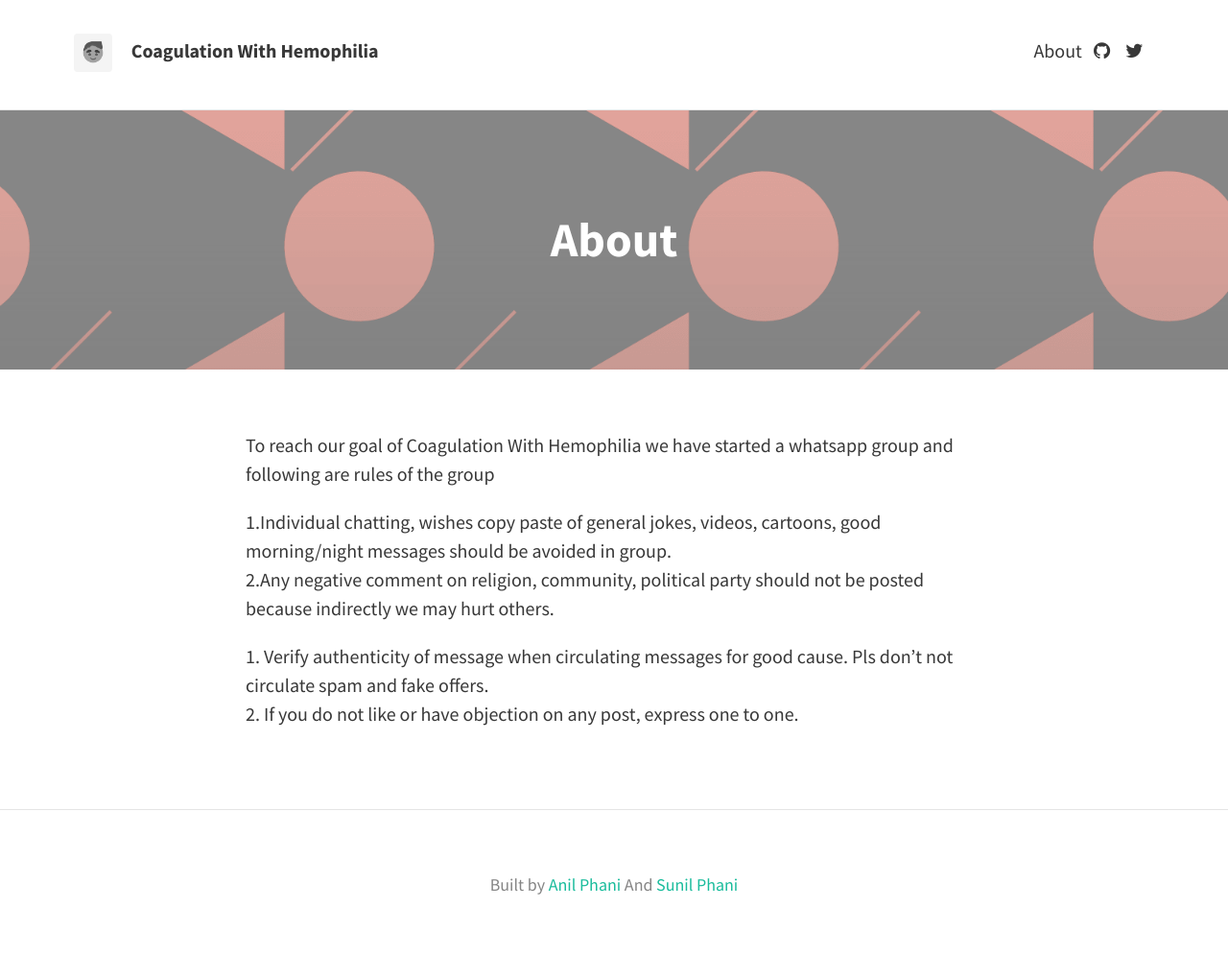
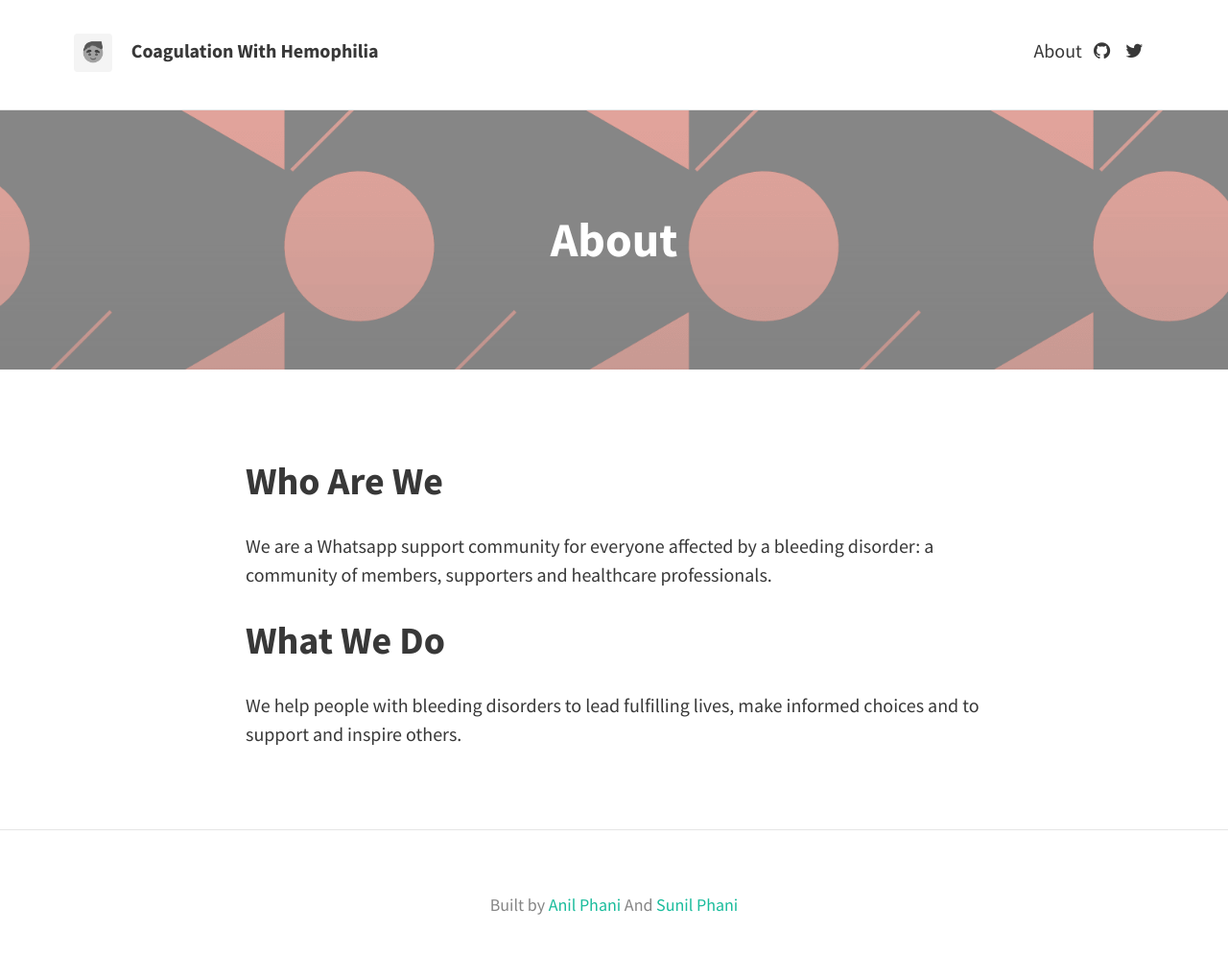
Before and after one commit to k-sunilphani/hyhemophilia.github.io, a Jekyll site: the page built from about.md, in a window 1280 px wide. Shown: the whole page at 96% size. Built offline with Jekyll 4.4.1, drawn with Linux system fonts in a browser that asks for light colours; nearby versions of some CDN libraries; before the commit the page ends 999 px from its top, so only the background shows below that.

Commit message:
Updated about.md

```diff
--- a/about.md
+++ b/about.md
@@ -5,9 +5,8 @@ permalink: /about/
 feature-img: img/sample_feature_img_2.png
 published: true
 ---
-To reach our goal of Coagulation With Hemophilia we have started a whatsapp group and following are rules of the group
+## Who Are We
+We are a Whatsapp support community for everyone affected by a bleeding disorder: a community of members, supporters and healthcare professionals.
 
-1.Individual chatting, wishes  copy paste of general jokes, videos, cartoons, good morning/night messages should be avoided in group.
-2.Any negative comment on religion, community, political party should not be posted because indirectly we may hurt others.
-3. Verify authenticity of message when circulating messages for good cause. Pls don't not circulate spam and fake offers.
-4. If you do not like or have objection on any post, express one to one.
+## What We Do
+We help people with bleeding disorders to lead fulfilling lives, make informed choices and to support and inspire others.
```
